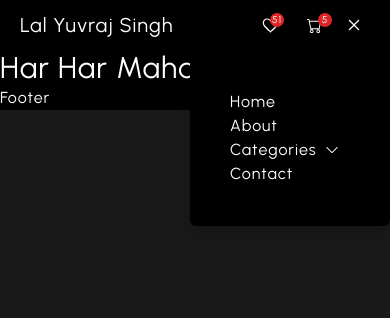
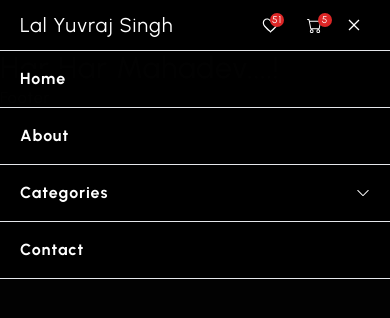
Before and after one commit to lalyuvrajsingh/ecommerce-site, a Next.js app in the folder ecommerce-site/: page / in a window 390 px wide. Both pictures are taken after a click on the icon 354 px from the left and 25 px from the top of the page. Shown: the top 318 px of the page. Built offline with nearby package versions, Linux system fonts and the light colour scheme.

Commit message:
Optimizing header
I'm still facing difficulty in designing with Tailwind, I'm very much used to having a different CSS file. But I guess I need to evolve and struggle to learn this once it gets into my muscle memory.

```diff
--- a/ecommerce-site/components/Header.js
+++ b/ecommerce-site/components/Header.js
@@ -61,7 +61,7 @@ const Header = () => {
 
                 {/********************** Mobile Icon ************************/}
 
-                {mobileMenu && <MobileMenu ShowCatMenu = {ShowCatMenu} setShowCatMenu = {setShowCatMenu}/>}
+                {mobileMenu && <MobileMenu ShowCatMenu = {ShowCatMenu} setShowCatMenu = {setShowCatMenu} setMobileMenu = {setMobileMenu}/>}
 
 
 
--- a/ecommerce-site/components/Menu.js
+++ b/ecommerce-site/components/Menu.js
@@ -34,7 +34,7 @@ const Menu = ({ShowCatMenu, setShowCatMenu}) => {
                             <ul className='bg-black absolute top-6 left-0
                             min-w-[250px] px-1 py-1 text-white shadow-lg'>{subMenuData.map((subMenu)=>{
                                 return (
-                                    <Link key={subMenu.id} href='/' onClick={()=>{setShowCatMenu(true)}} >
+                                    <Link key={subMenu.id} href='/' onClick={()=>{setShowCatMenu(false)}} >
                                         <li className='h-12 flex justify-between
                                         items-center px-3 hover:bg-white/[0.1]
                                         rounded-md border-1 border-gray-50'>
--- a/ecommerce-site/components/MobileMenu.js
+++ b/ecommerce-site/components/MobileMenu.js
@@ -2,7 +2,7 @@ import Link from 'next/link';
 import React from 'react';
 import {BsChevronDown} from  'react-icons/bs'
 
-const MobileMenu = ({ShowCatMenu, setShowCatMenu}) => {
+const MobileMenu = ({ShowCatMenu, setShowCatMenu, setMobileMenu}) => {
 
     const data = [
         { id: 1, name: "Home", url: "/" },
@@ -19,26 +19,29 @@ const MobileMenu = ({ShowCatMenu, setShowCatMenu}) => {
 
 
     return (
-        <div className='md:hidden bg-black absolute top-[50px]  rounded-md  right-0
-                            min-w-[200px] px-10 py-10 flex flex-col  shadow-lg text-white list-none'>
+        <div className='flex flex-col md:hidden font-bold absolute top-[50px] left-0
+        w-full h-[calc(100vh-50px)] border-t list-none'>
         {data.map((item)=>{
             return (
             <React.Fragment key={item.id}>
                 {!!item?.subMenu ?(
-                    <li className='cursor-pointer flex items-center gap-2 relative'
+                    <li className='cursor-pointer py-4 px-5 border-b flex flex-col relative '
+                    onClick={()=>setShowCatMenu(!ShowCatMenu)}
+                    >
 
-                    >
+                    <div className='flex justify-between items-center'>
                         {item.name}
                         <BsChevronDown size={14}/>
+                    </div>
+
 
                         {ShowCatMenu && (
-                            <ul className='bg-black absolute top-6 left-0
-                            min-w-[250px] px-1 py-1 text-white shadow-lg'>{subMenuData.map((subMenu)=>{
+                            <ul className='bg-black/[0.05] text-white -mx-5 mt-4 -mb-4'>{subMenuData.map((subMenu)=>{
                                 return (
-                                    <Link key={subMenu.id} href='/'>
-                                        <li className='h-12 flex justify-between
-                                        items-center px-3 hover:bg-white/[0.1]
-                                        rounded-md border-1 border-gray-50'>
+                                    <Link key={subMenu.id} href='/'
+                                    onClick={()=> {setShowCatMenu(false)
+                                    setMobileMenu(false)}}>
+                                        <li className='py-4 px-4 text-white  border-t flex justify-between'>
                                         {subMenu.name}
                                         <span className='opacity-50 text-sm'>{`(${subMenu.doc_count})`}</span>
                                         </li>
@@ -51,8 +54,8 @@ const MobileMenu = ({ShowCatMenu, setShowCatMenu}) => {
 
                     </li>
                 ):
-                (<li className='cursor-pointer'>
-                    <Link href={item?.url}>{item.name}</Link>
+                (<li className='py-4 px-5 border-b'>
+                    <Link href={item?.url}  onClick={()=>{setMobileMenu(false)}} >{item.name}</Link>
                 </li>)}
             </React.Fragment>
             )
```
